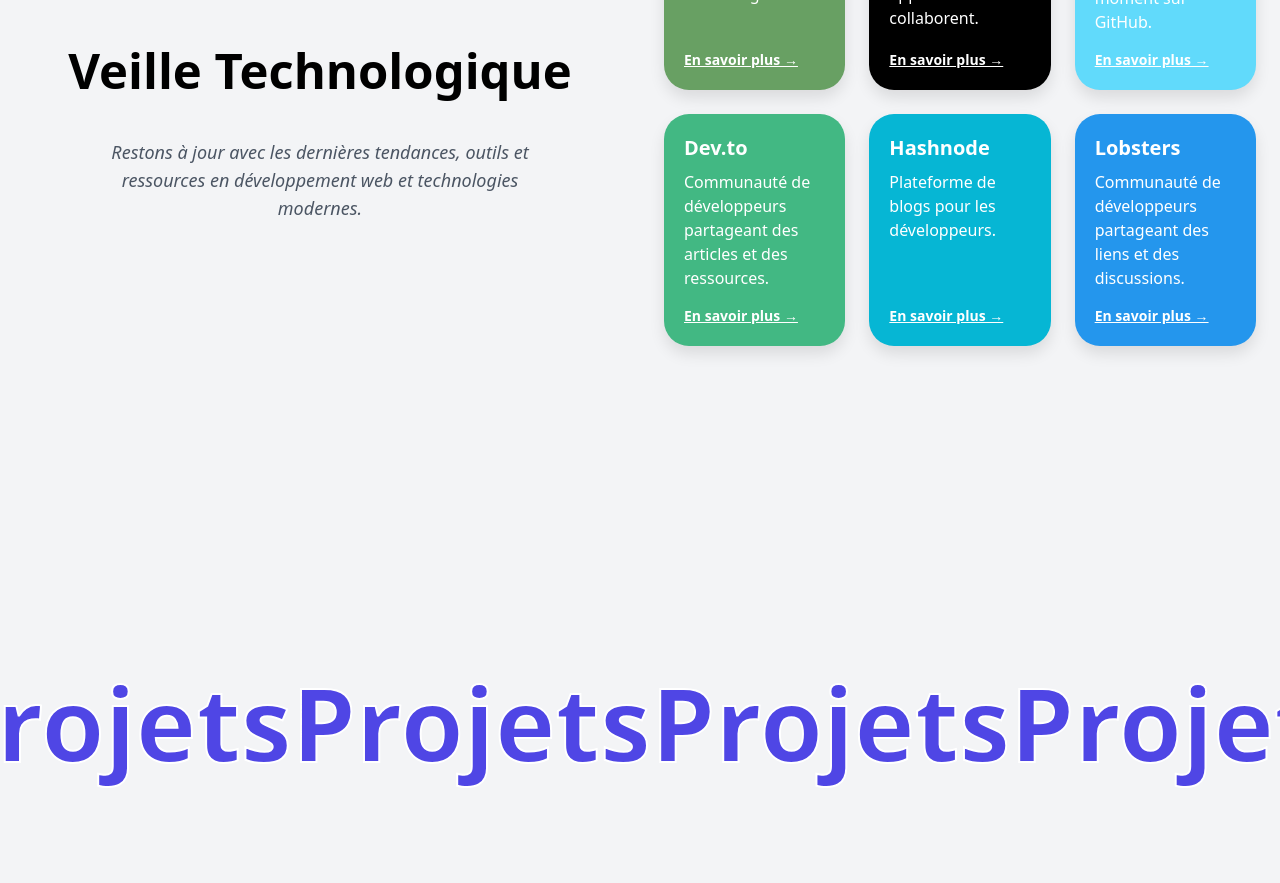
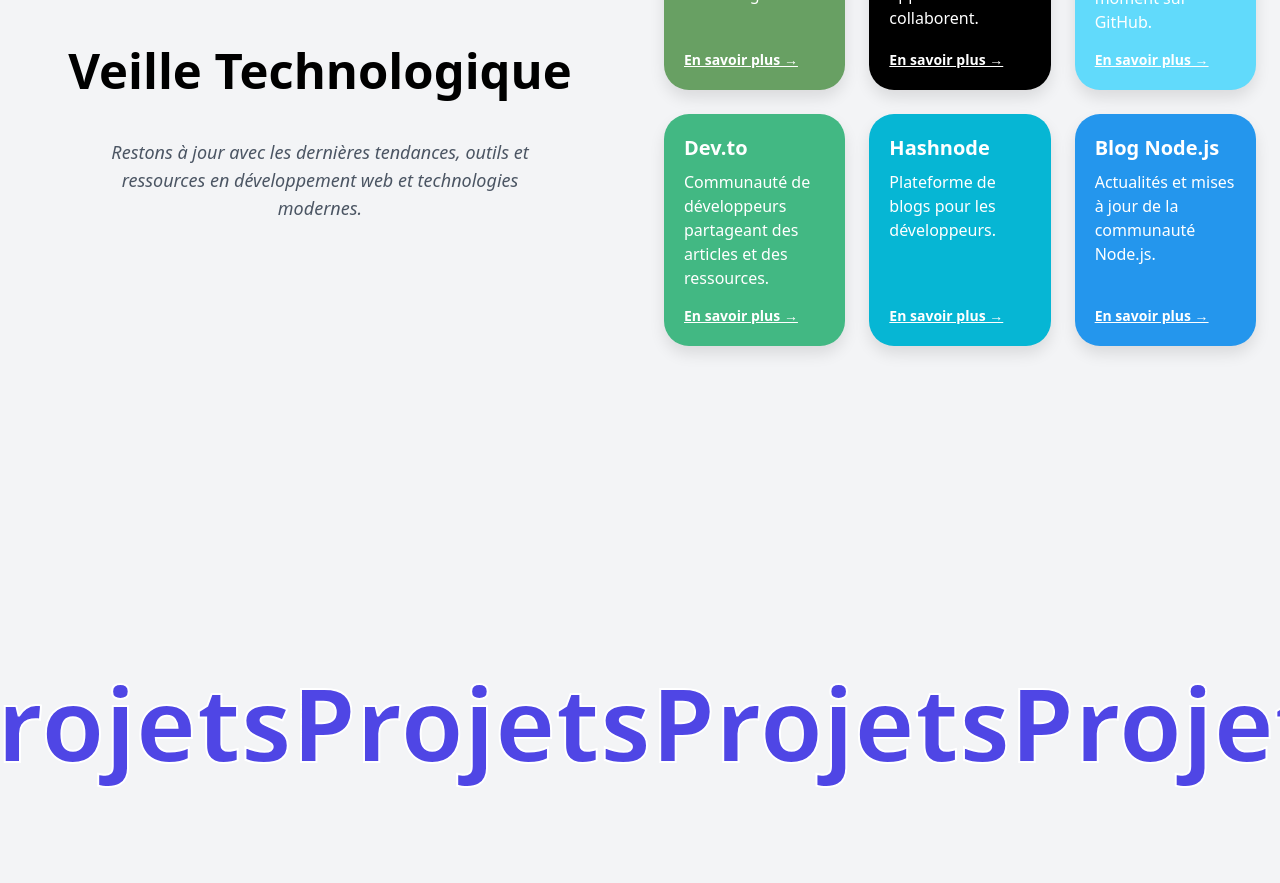
Before and after one commit to erwanmarega/Portfolio, a Vue app: page / in a window 1280 px wide. Shown: the part 3520-4403 px from the top of the page. Built offline with nearby package versions, Linux system fonts and the light colour scheme; a web font is replaced by a local one.

Commit message:
changement veille technologique

```diff
--- a/src/views/veille.vue
+++ b/src/views/veille.vue
@@ -75,9 +75,9 @@ export default {
         color: "#06B6D4",
       },
       {
-        title: "Lobsters",
-        description: "Communauté de développeurs partageant des liens et des discussions.",
-        link: "https://lobste.rs/",
+        title: "Blog Node.js",
+        description: "Actualités et mises à jour de la communauté Node.js.",
+        link: "https://nodejs.org/fr/blog/",
         color: "#2496ED",
       },
     ]);
```
